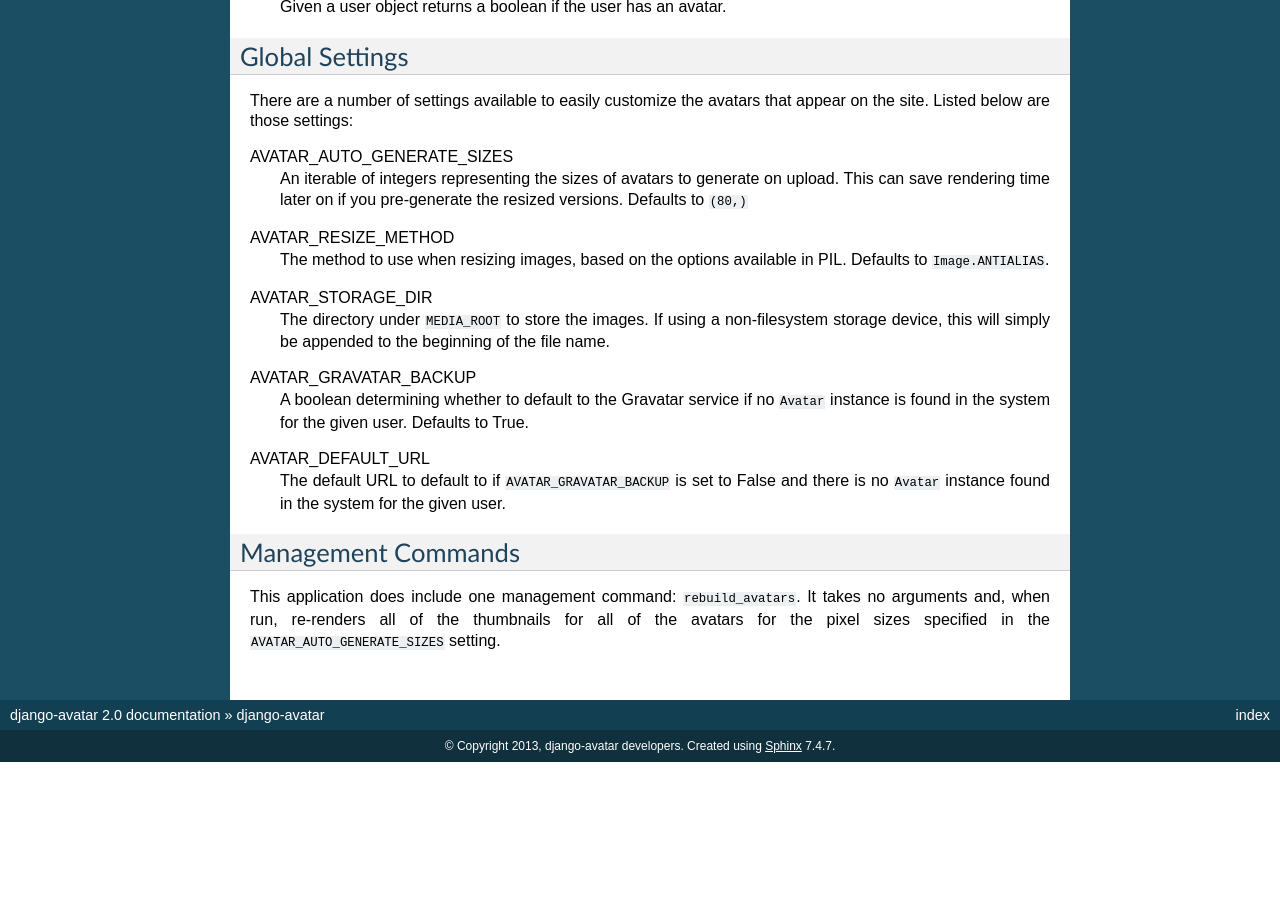
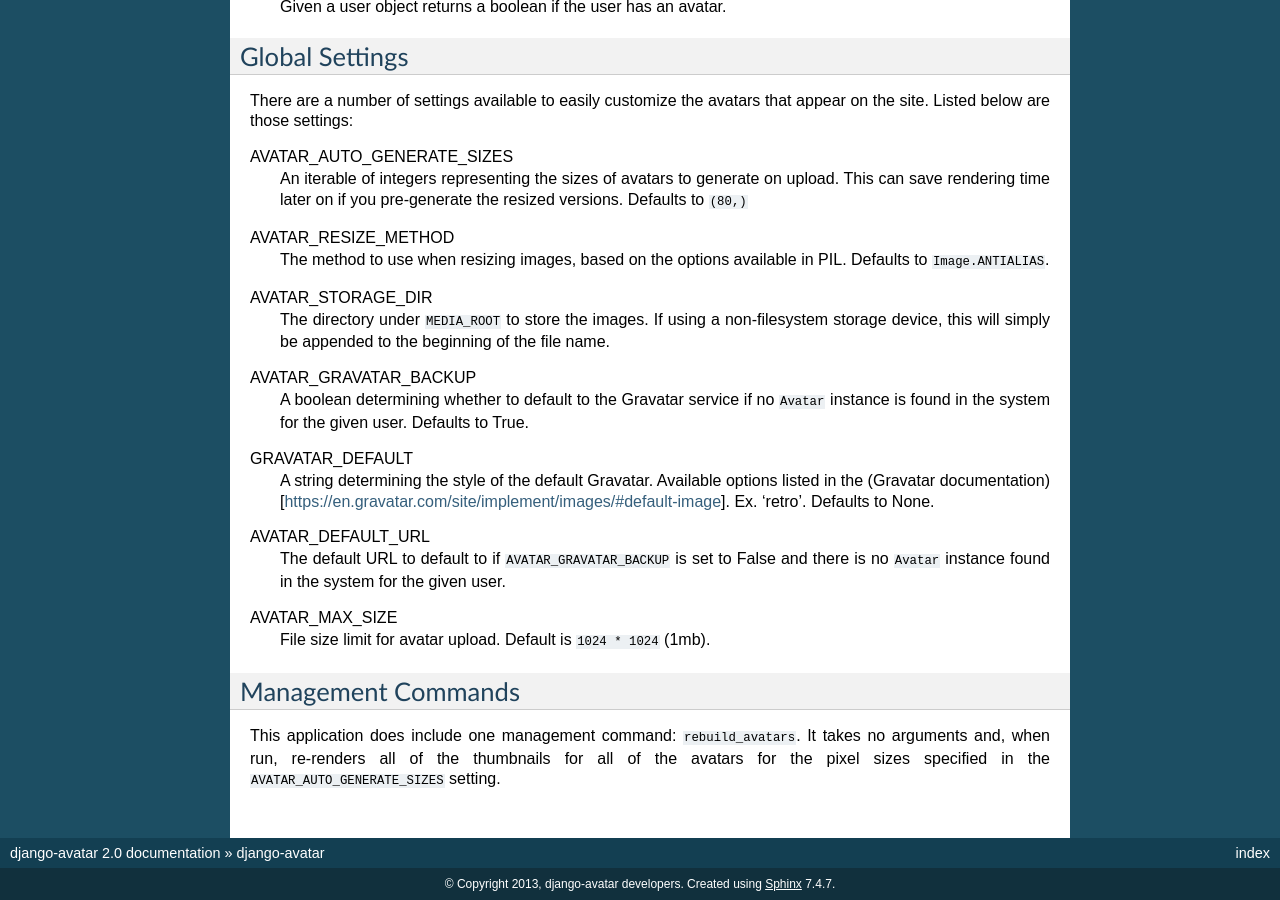
Before and after one commit to jazzband/django-avatar, a Sphinx documentation site: the page built from docs/index.txt, in a window 1280 px wide and 900 px high, scrolled down 1644 px. Built offline with Sphinx 7.4.7, drawn with Linux system fonts in a browser that asks for light colours; before the commit the page ends 2406 px from its top, so only the background shows below that.

Commit message:
Add GRAVATAR_DEFAULT and AVATAR_MAX_SIZE to docs

```diff
--- a/docs/index.txt
+++ b/docs/index.txt
@@ -117,9 +117,18 @@
     ``Avatar`` instance is found in the system for the given user. Defaults to
     True.
 
+GRAVATAR_DEFAULT
+    A string determining the style of the default Gravatar. Available options
+    listed in the
+    (Gravatar documentation)[https://en.gravatar.com/site/implement/images/#default-image].
+    Ex. 'retro'. Defaults to None.
+
 AVATAR_DEFAULT_URL
     The default URL to default to if ``AVATAR_GRAVATAR_BACKUP`` is set to False
     and there is no ``Avatar`` instance found in the system for the given user.
+
+AVATAR_MAX_SIZE
+    File size limit for avatar upload. Default is ``1024 * 1024`` (1mb).
 
 Management Commands
 -------------------
```
